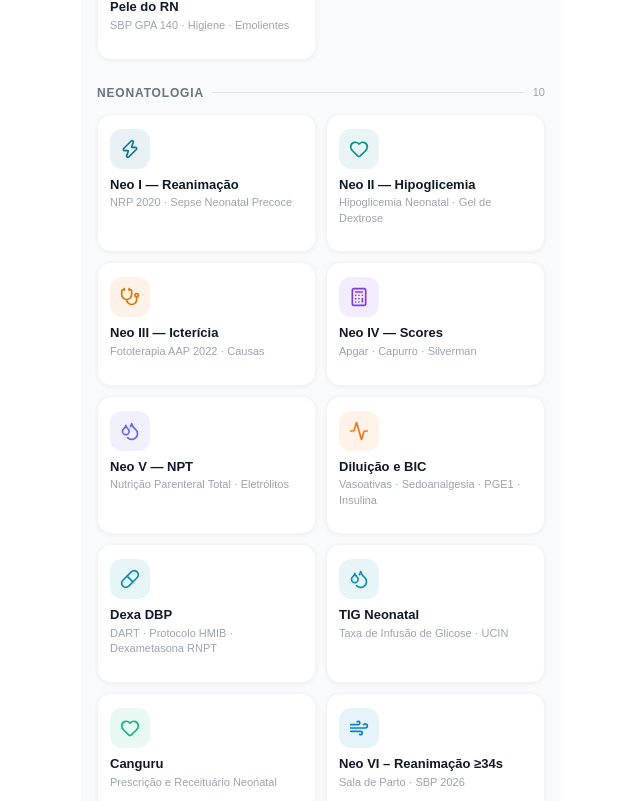
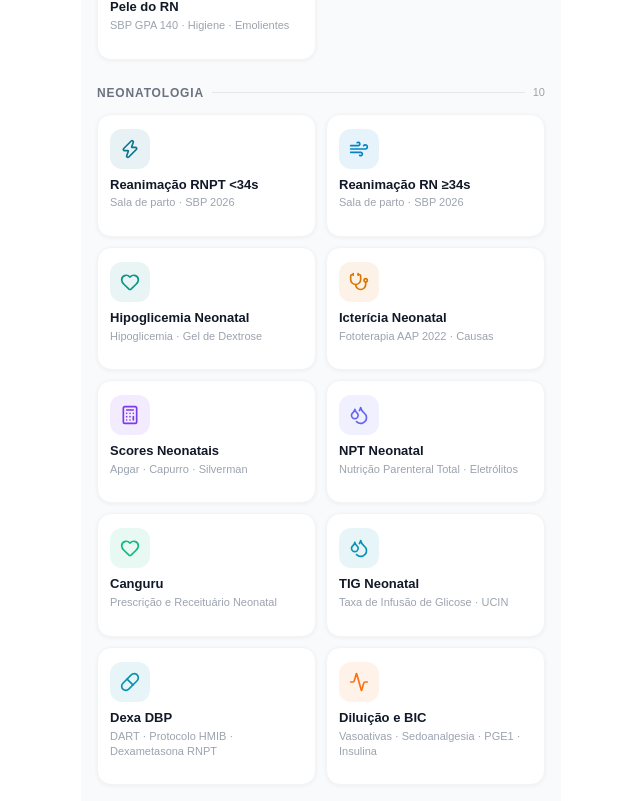
Before and after one commit to henriquepedbsb-pixel/pedhub, a React (Vite) app: page /#/ in a window 1280 px wide. Shown: the part 1119-1920 px from the top of the page, without its empty margins (319-959 px from the left). Built offline with nearby package versions, Linux system fonts and the light colour scheme.

Commit message:
refactor: remove numeração Neo dos cards, reanimações vizinhas

```diff
--- a/src/PedHub.jsx
+++ b/src/PedHub.jsx
@@ -136,23 +136,31 @@ const MODULOS = [
   /* ── Neonatologia ───────────────────────────────────────────────────── */
   {
     rota:  "/neonatologia-1",
-    label: "Neo I — Reanimação",
-    desc:  "NRP 2020 · Sepse Neonatal Precoce",
+    label: "Reanimação RNPT <34s",
+    desc:  "Sala de parto · SBP 2026",
     Icon:  Zap,
     cor:   "#0E7490",
     grupo: "Neonatologia",
   },
   {
+    rota:  "/neonatologia-6",
+    label: "Reanimação RN ≥34s",
+    desc:  "Sala de parto · SBP 2026",
+    Icon:  Wind,
+    cor:   "#0284C7",
+    grupo: "Neonatologia",
+  },
+  {
     rota:  "/neonatologia-2",
-    label: "Neo II — Hipoglicemia",
-    desc:  "Hipoglicemia Neonatal · Gel de Dextrose",
+    label: "Hipoglicemia Neonatal",
+    desc:  "Hipoglicemia · Gel de Dextrose",
     Icon:  Heart,
     cor:   "#0D9488",
     grupo: "Neonatologia",
   },
   {
     rota:  "/neonatologia-3",
-    label: "Neo III — Icterícia",
+    label: "Icterícia Neonatal",
     desc:  "Fototerapia AAP 2022 · Causas",
     Icon:  Stethoscope,
     cor:   "#D97706",
@@ -160,7 +168,7 @@ const MODULOS = [
   },
   {
     rota:  "/neonatologia-4",
-    label: "Neo IV — Scores",
+    label: "Scores Neonatais",
     desc:  "Apgar · Capurro · Silverman",
     Icon:  Calculator,
     cor:   "#7C3AED",
@@ -168,18 +176,26 @@ const MODULOS = [
   },
   {
     rota:  "/neonatologia-5",
-    label: "Neo V — NPT",
+    label: "NPT Neonatal",
     desc:  "Nutrição Parenteral Total · Eletrólitos",
     Icon:  Droplets,
     cor:   "#6366F1",
     grupo: "Neonatologia",
   },
   {
-    rota:  "/dilucao-bic",
-    label: "Diluição e BIC",
-    desc:  "Vasoativas · Sedoanalgesia · PGE1 · Insulina",
-    Icon:  Activity,
-    cor:   "#F97316",
+    rota:  "/canguru",
+    label: "Canguru",
+    desc:  "Prescrição e Receituário Neonatal",
+    Icon:  Heart,
+    cor:   "#10B981",
+    grupo: "Neonatologia",
+  },
+  {
+    rota:  "/tig-neonatal",
+    label: "TIG Neonatal",
+    desc:  "Taxa de Infusão de Glicose · UCIN",
+    Icon:  Droplets,
+    cor:   "#0891B2",
     grupo: "Neonatologia",
   },
   {
@@ -191,29 +207,13 @@ const MODULOS = [
     grupo: "Neonatologia",
   },
   {
-    rota:  "/tig-neonatal",
-    label: "TIG Neonatal",
-    desc:  "Taxa de Infusão de Glicose · UCIN",
-    Icon:  Droplets,
-    cor:   "#0891B2",
+    rota:  "/dilucao-bic",
+    label: "Diluição e BIC",
+    desc:  "Vasoativas · Sedoanalgesia · PGE1 · Insulina",
+    Icon:  Activity,
+    cor:   "#F97316",
     grupo: "Neonatologia",
   },
-  {
-    rota:  "/canguru",
-    label: "Canguru",
-    desc:  "Prescrição e Receituário Neonatal",
-    Icon:  Heart,
-    cor:   "#10B981",
-    grupo: "Neonatologia",
-  },
- {
-  rota: "/neonatologia-6",
-  label: "Neo VI – Reanimação ≥34s",
-  desc: "Sala de Parto · SBP 2026",
-  Icon: Wind,
-  cor: "#0284C7",
-  grupo: "Neonatologia",
-},
 ];
 
 const GRUPOS = ["Pediatria Geral", "Neonatologia"];
```
